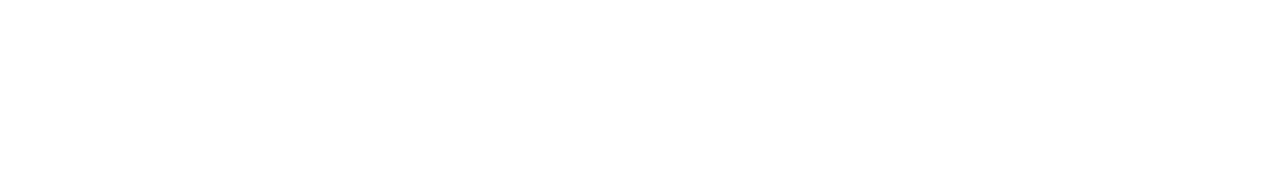
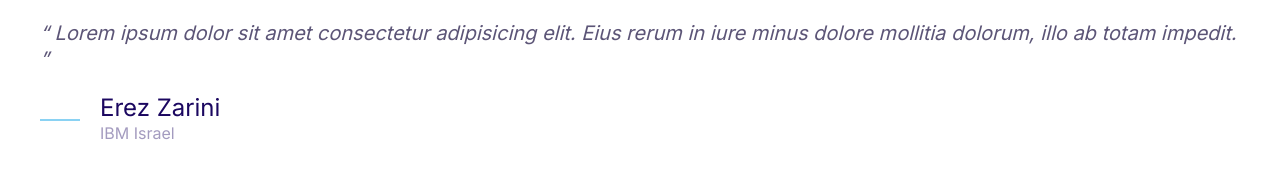
Before and after one commit to levizarini/NewCoFy, a plain HTML site: page index.html in a window 1280 px wide. Drawn offline with Linux system fonts and the light colour scheme.

Commit message:
added quotes

```diff
--- a/CSS/styles.css
+++ b/CSS/styles.css
@@ -4,6 +4,7 @@
   --color-accent: #ff3400;
   --color-headings: #1b0760;
   --color-body: #918ca4;
+  --color-body-darker: #5c5577;
   --color-border: #ccc;
   --border-radius: 30px;
 }
@@ -351,3 +352,46 @@ a {
 .media__image {
   margin-top: 1rem;
 }
+
+/* Quotes */
+.quote {
+  font-size: 3rem;
+  font-style: italic;
+  color: var(--color-body-darker);
+  line-height: 1.3;
+}
+.quote__text::before {
+  content: open-quote;
+}
+
+.quote__text::after {
+  content: close-quote;
+}
+
+.quote__author {
+  font-size: 3rem;
+  font-weight: 500;
+  font-style: normal;
+  margin-bottom: 0;
+}
+.quote__organization {
+  color: var(--color-headings);
+  opacity: 0.4;
+  font-size: 2rem;
+  font-style: normal;
+}
+.quote__line {
+  position: relative;
+  bottom: 2px;
+}
+@media screen and (min-width: 1024px) {
+  .quote {
+    font-size: 2rem;
+  }
+  .quote__author {
+    font-size: 2.4rem;
+  }
+  .quote__organization {
+    font-size: 1.6rem;
+  }
+}
--- a/index.html
+++ b/index.html
@@ -13,5 +13,25 @@
     <link rel="stylesheet" href="CSS/normalize.css" />
     <link rel="stylesheet" href="CSS/styles.css" />
   </head>
-  <body></body>
+  <body>
+    <blockquote class="quote">
+      <p class="quote__text">
+        Lorem ipsum dolor sit amet consectetur adipisicing elit. Eius rerum in
+        iure minus dolore mollitia dolorum, illo ab totam impedit.
+      </p>
+      <footer>
+        <div class="media">
+          <div class="media__image">
+            <svg class="icon icon--primary quote__line">
+              <use xlink:href="images/sprite.svg#line"></use>
+            </svg>
+          </div>
+          <div class="media__body">
+            <h3 class="media__title quote__author">Erez Zarini</h3>
+            <p class="quote__organization">IBM Israel</p>
+          </div>
+        </div>
+      </footer>
+    </blockquote>
+  </body>
 </html>
```
